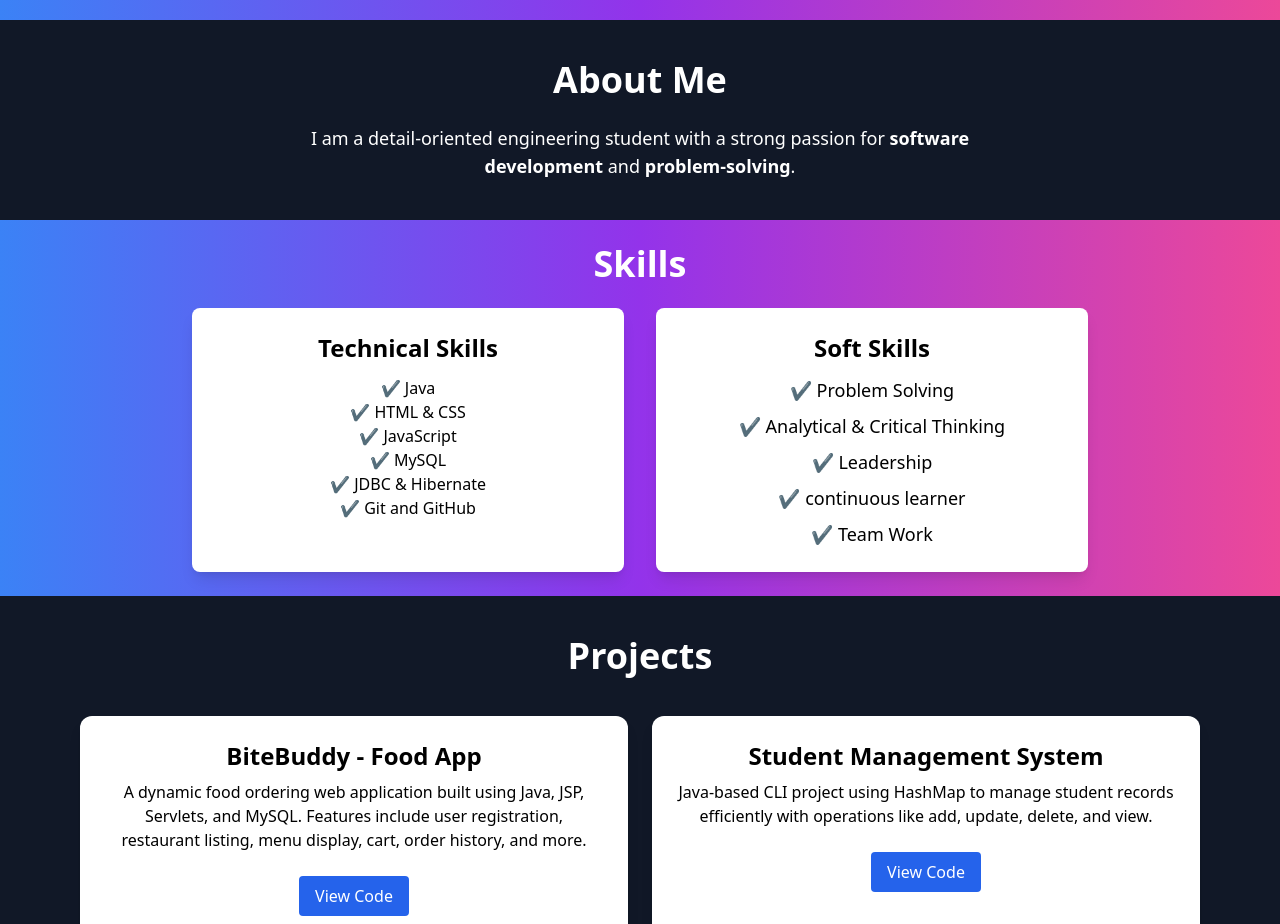
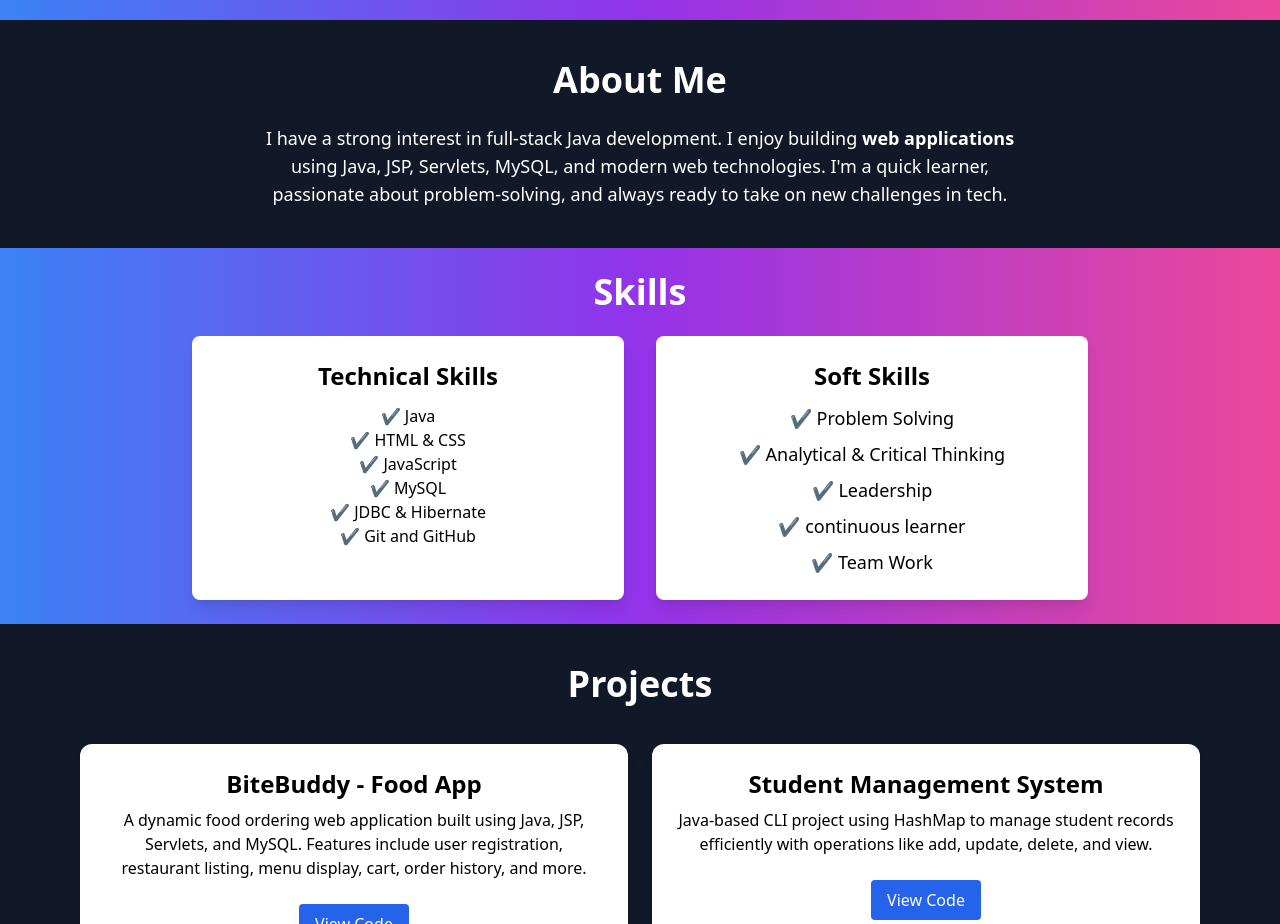
Before and after one commit to RIXIYACATHRINE/Rixiya-portfolio, a plain HTML site: page index.html in a window 1280 px wide. Shown: the part 780-1704 px from the top of the page. Drawn offline with nearby package versions, Linux system fonts and the light colour scheme.

Commit message:
index.html

```diff
--- a/index.html
+++ b/index.html
@@ -39,7 +39,7 @@
     <section id="about" class="p-10 text-center bg-gray-900 fade-in">
         <h2 class="text-4xl font-bold mb-6">About Me</h2>
         <p class="text-lg max-w-3xl mx-auto">
-            I am a detail-oriented engineering student with a strong passion for <b>software development</b> and <b>problem-solving</b>.
+            I have a strong interest in full-stack Java development. I enjoy building <b>web applications</b> using Java, JSP, Servlets, MySQL, and modern web technologies. I'm a quick learner, passionate about problem-solving, and always ready to take on new challenges in tech.
         </p>
     </section>
 
```
